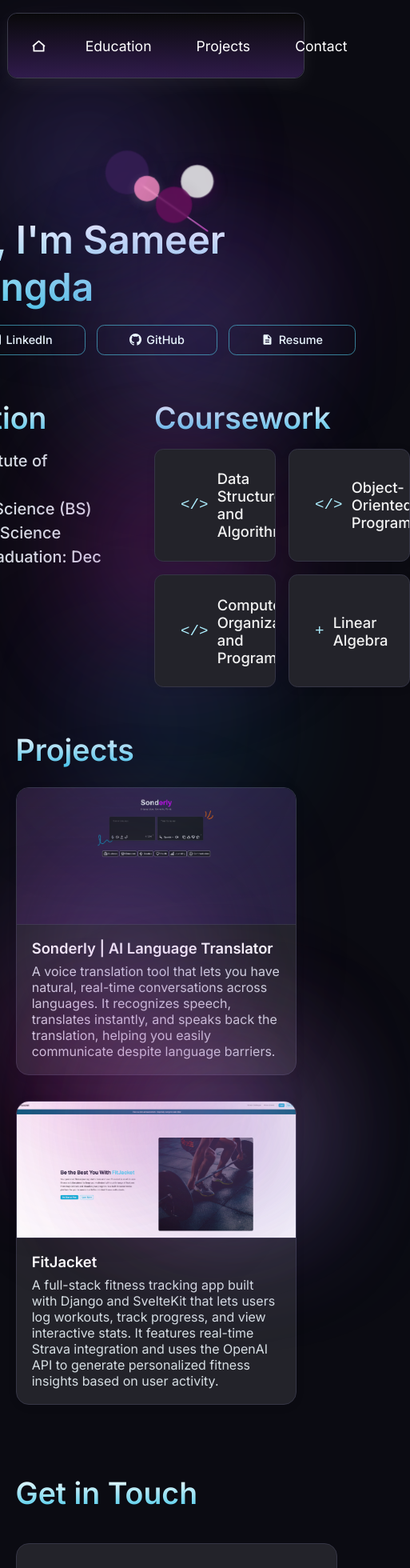
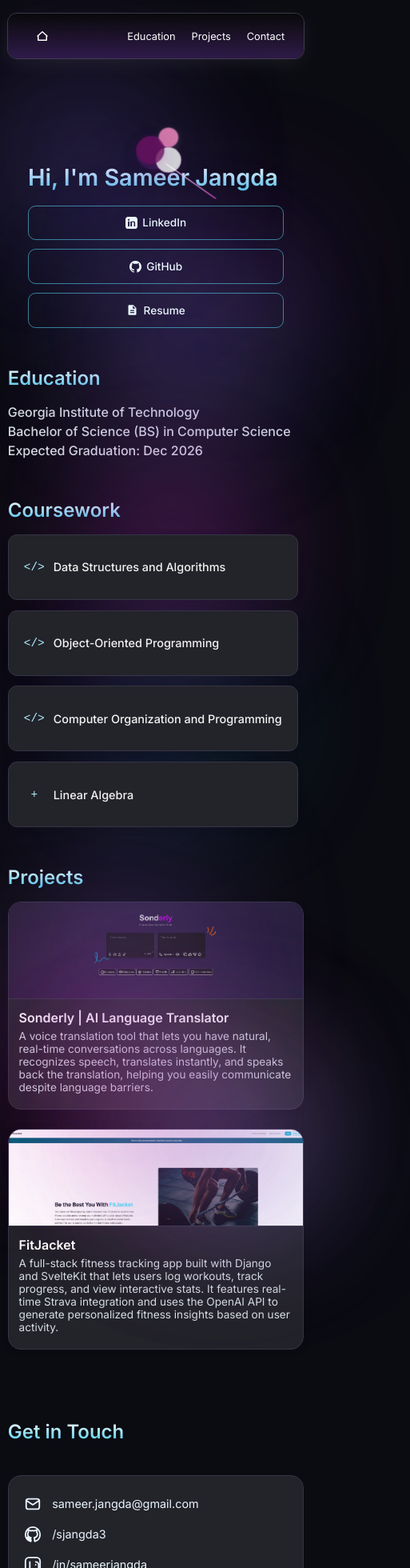
Before and after one commit to sjangda3/personal-website, a SvelteKit app: page / in a window 390 px wide. Shown: the top 1960 px of the page at 80% size, 513 px wide, since content can reach past the window. Built offline with nearby package versions, Linux system fonts and the light colour scheme.

Commit message:
mobile view formatting

```diff
--- a/src/app.css
+++ b/src/app.css
@@ -25,6 +25,24 @@
 h5 { font-size: 1.25rem; }
 h6 { font-size: 1.125rem; }
 
+@media (max-width: 768px) {
+  h1 { font-size: 2.2rem; }
+  h2 { font-size: 1.8rem; }
+  h3 { font-size: 1.5rem; }
+  h4 { font-size: 1.3rem; }
+  h5 { font-size: 1.1rem; }
+  h6 { font-size: 1rem; }
+}
+
+@media (max-width: 480px) {
+  h1 { font-size: 1.8rem; }
+  h2 { font-size: 1.5rem; }
+  h3 { font-size: 1.3rem; }
+  h4 { font-size: 1.1rem; }
+  h5 { font-size: 1rem; }
+  h6 { font-size: 0.9rem; }
+}
+
 p {
   color: #f3f3f3;
   font-size: 1.1rem;
@@ -32,10 +50,30 @@
   margin-bottom: 1rem;
 }
 
+@media (max-width: 768px) {
+  p {
+    font-size: 1rem;
+    line-height: 1.5;
+  }
+}
+
+@media (max-width: 480px) {
+  p {
+    font-size: 0.9rem;
+    line-height: 1.4;
+  }
+}
+
 hr {
   border: none;
   border-top: 1px solid rgba(255,255,255,0.2);
   margin: 2rem 0;
+}
+
+@media (max-width: 768px) {
+  hr {
+    margin: 1.5rem 0;
+  }
 }
 
 .main-content {
@@ -50,7 +88,29 @@
     width: 90%;
   }
 }
+@media (max-width: 768px) {
+  .main-content {
+    width: 95%;
+  }
+}
+@media (max-width: 480px) {
+  .main-content {
+    width: 98%;
+  }
+}
 
 html {
   scroll-padding-top: 4.5rem;
 }
+
+@media (max-width: 768px) {
+  html {
+    scroll-padding-top: 3.5rem;
+  }
+}
+
+@media (max-width: 480px) {
+  html {
+    scroll-padding-top: 3rem;
+  }
+}
--- a/src/lib/components/EducationSection.svelte
+++ b/src/lib/components/EducationSection.svelte
@@ -48,11 +48,27 @@
   min-height: 30vh;
   padding-top: 2rem;
 }
+@media (max-width: 768px) {
+  .education-section {
+    padding-top: 1.5rem;
+  }
+}
 .education-grid {
   display: flex;
   gap: 3.5rem;
   align-items: flex-start;
   justify-content: center;
+}
+@media (max-width: 900px) {
+  .education-grid {
+    flex-direction: column;
+    gap: 2rem;
+  }
+}
+@media (max-width: 768px) {
+  .education-grid {
+    gap: 1.5rem;
+  }
 }
 .education-left {
   flex: 1 1 0;
@@ -77,6 +93,12 @@
   align-items: stretch;
   transition: transform 0.3s ease;
 }
+@media (max-width: 768px) {
+  .coursework-grid {
+    grid-template-columns: 1fr;
+    gap: 0.8rem;
+  }
+}
 .course-card {
   background: #23232a;
   color: #f3f3f3;
@@ -96,6 +118,20 @@
   position: relative;
   overflow: hidden;
 }
+@media (max-width: 768px) {
+  .course-card {
+    padding: 1.2rem 1.5rem;
+    font-size: 1rem;
+    min-height: 3.5rem;
+  }
+}
+@media (max-width: 480px) {
+  .course-card {
+    padding: 1rem 1.2rem;
+    font-size: 0.9rem;
+    min-height: 3rem;
+  }
+}
 
 .card-front, .card-back {
   display: flex;
@@ -113,6 +149,22 @@
   bottom: 1.6rem;
   opacity: 0;
   background: rgb(35, 35, 73);
+}
+@media (max-width: 768px) {
+  .card-back {
+    top: 1.2rem;
+    left: 1.5rem;
+    right: 1.5rem;
+    bottom: 1.2rem;
+  }
+}
+@media (max-width: 480px) {
+  .card-back {
+    top: 1rem;
+    left: 1.2rem;
+    right: 1.2rem;
+    bottom: 1rem;
+  }
 }
 
 .course-card:hover .card-front {
@@ -137,6 +189,18 @@
   align-items: center;
   justify-content: center;
 }
+@media (max-width: 768px) {
+  .course-icon {
+    font-size: 1rem;
+    width: 1.8rem;
+  }
+}
+@media (max-width: 480px) {
+  .course-icon {
+    font-size: 0.9rem;
+    width: 1.6rem;
+  }
+}
 
 .education-details {
   font-size: 1.25rem;
@@ -144,6 +208,16 @@
   margin-top: 0.3rem;
   font-weight: 500;
   line-height: 1.5;
+}
+@media (max-width: 768px) {
+  .education-details {
+    font-size: 1.1rem;
+  }
+}
+@media (max-width: 480px) {
+  .education-details {
+    font-size: 1rem;
+  }
 }
 .section-heading {
   font-family: 'Inter', sans-serif;
@@ -155,4 +229,14 @@
   -webkit-text-fill-color: transparent;
   background-clip: text;
 }
+@media (max-width: 768px) {
+  .section-heading {
+    font-size: 1.8rem;
+  }
+}
+@media (max-width: 480px) {
+  .section-heading {
+    font-size: 1.5rem;
+  }
+}
 </style>
--- a/src/lib/components/Navbar.svelte
+++ b/src/lib/components/Navbar.svelte
@@ -62,6 +62,20 @@
   margin-left: auto;
   margin-right: auto;
 }
+@media (max-width: 768px) {
+  .navbar {
+    width: 98vw;
+    height: 4rem;
+    top: 0.5rem;
+  }
+}
+@media (max-width: 480px) {
+  .navbar {
+    width: 99vw;
+    height: 3.5rem;
+    top: 0.25rem;
+  }
+}
 .navbar-bg {
   /* All styles are inline for dynamic border-radius */
 }
@@ -73,6 +87,16 @@
   width: 100%;
   padding: 1.25rem 2.5rem;
 }
+@media (max-width: 768px) {
+  .navbar-content {
+    padding: 1rem 1.5rem;
+  }
+}
+@media (max-width: 480px) {
+  .navbar-content {
+    padding: 0.75rem 1rem;
+  }
+}
 .navbar-title {
   color: #fff;
   font-size: 1.1rem;
@@ -83,9 +107,24 @@
   display: flex;
   align-items: center;
 }
+@media (max-width: 480px) {
+  .navbar-title {
+    padding: 0.5rem 0.75rem;
+  }
+}
 .navbar-links {
   display: flex;
   gap: 1rem;
+}
+@media (max-width: 768px) {
+  .navbar-links {
+    gap: 0.5rem;
+  }
+}
+@media (max-width: 480px) {
+  .navbar-links {
+    gap: 0.25rem;
+  }
 }
 .navbar-links a {
   color: #fff;
@@ -95,6 +134,18 @@
   border-radius: 3.5px;
   transition: background 0.2s, transform 0.18s cubic-bezier(0.4,0,0.2,1);
   font-weight: 400;
+}
+@media (max-width: 768px) {
+  .navbar-links a {
+    font-size: 0.9rem;
+    padding: 0.5rem 0.75rem;
+  }
+}
+@media (max-width: 480px) {
+  .navbar-links a {
+    font-size: 0.8rem;
+    padding: 0.4rem 0.5rem;
+  }
 }
 .navbar-links a:hover {
   background: rgba(225, 16, 159, 0.4);
@@ -110,6 +161,15 @@
   align-items: center;
   transition: background 0.2s, transform 0.18s cubic-bezier(0.4,0,0.2,1);
 }
+@media (max-width: 480px) {
+  .home-btn {
+    padding: 0.4rem;
+  }
+  .home-btn svg {
+    width: 18px;
+    height: 18px;
+  }
+}
 .home-btn:hover {
   background: rgba(225, 16, 159, 0.4);
   transform: scale(1.1);
--- a/src/lib/components/ProjectsSection.svelte
+++ b/src/lib/components/ProjectsSection.svelte
@@ -28,11 +28,27 @@
   min-height: 40vh;
   padding-top: 2rem;
 }
+@media (max-width: 768px) {
+  .projects-section {
+    padding-top: 1.5rem;
+  }
+}
 .projects-grid {
   display: grid;
   grid-template-columns: 1fr 1fr;
   gap: 2rem;
   margin-top: 1.5rem;
+}
+@media (max-width: 900px) {
+  .projects-grid {
+    grid-template-columns: 1fr;
+  }
+}
+@media (max-width: 768px) {
+  .projects-grid {
+    gap: 1.5rem;
+    margin-top: 1rem;
+  }
 }
 .project-card {
   text-decoration: none;
@@ -59,6 +75,16 @@
   background: #19191b;
   border-bottom: 1px solid #353545;
 }
+@media (max-width: 768px) {
+  .project-img {
+    height: 140px;
+  }
+}
+@media (max-width: 480px) {
+  .project-img {
+    height: 120px;
+  }
+}
 .project-title {
   font-family: 'Inter', sans-serif;
   font-weight: 600;
@@ -66,11 +92,35 @@
   color: #fff;
   margin: 1.1rem 1.2rem 0.5rem 1.2rem;
 }
+@media (max-width: 768px) {
+  .project-title {
+    font-size: 1.05rem;
+    margin: 1rem 1rem 0.4rem 1rem;
+  }
+}
+@media (max-width: 480px) {
+  .project-title {
+    font-size: 1rem;
+    margin: 0.8rem 0.8rem 0.3rem 0.8rem;
+  }
+}
 .project-desc {
   font-family: 'Inter', sans-serif;
   font-size: 1rem;
   color: #d7dfe4;
   margin: 0 1.2rem;
+}
+@media (max-width: 768px) {
+  .project-desc {
+    font-size: 0.9rem;
+    margin: 0 1rem;
+  }
+}
+@media (max-width: 480px) {
+  .project-desc {
+    font-size: 0.85rem;
+    margin: 0 0.8rem;
+  }
 }
 .section-heading {
   font-family: 'Inter', sans-serif;
@@ -83,6 +133,16 @@
   background-clip: text;
   margin-bottom: 0.5rem;
 }
+@media (max-width: 768px) {
+  .section-heading {
+    font-size: 1.8rem;
+  }
+}
+@media (max-width: 480px) {
+  .section-heading {
+    font-size: 1.5rem;
+  }
+}
 @media (max-width: 900px) {
   .projects-grid {
     grid-template-columns: 1fr;
--- a/src/routes/+page.svelte
+++ b/src/routes/+page.svelte
@@ -10,6 +10,11 @@
     width: 90%;
   }
 }
+@media (max-width: 768px) {
+  .main-content {
+    width: 95%;
+  }
+}
 .sameer-heading {
   font-family: 'Inter', sans-serif;
   font-weight: 600;
@@ -20,20 +25,46 @@
   -webkit-text-fill-color: transparent;
   background-clip: text;
 }
+@media (max-width: 768px) {
+  .sameer-heading {
+    font-size: 2.2rem;
+  }
+}
+@media (max-width: 480px) {
+  .sameer-heading {
+    font-size: 1.8rem;
+  }
+}
 .section-heading {
   font-family: 'Inter', sans-serif;
   font-weight: 575;
   font-size: 2.35rem;
   background: linear-gradient(180deg, #ffffff,rgb(68, 200, 233));
   color: transparent;
-  -webkit-background-clip: text;x
+  -webkit-background-clip: text;
   -webkit-text-fill-color: transparent;
   background-clip: text;
+}
+@media (max-width: 768px) {
+  .section-heading {
+    font-size: 1.8rem;
+  }
+}
+@media (max-width: 480px) {
+  .section-heading {
+    font-size: 1.5rem;
+  }
 }
 .intro-buttons {
   display: flex;
   gap: .9rem;
   margin-top: 1.1rem;
+}
+@media (max-width: 768px) {
+  .intro-buttons {
+    flex-direction: column;
+    gap: 0.7rem;
+  }
 }
 .intro-btn {
   display: flex;
@@ -52,6 +83,13 @@
   cursor: pointer;
   position: relative;
   overflow: hidden;
+}
+@media (max-width: 768px) {
+  .intro-btn {
+    padding: 0.8rem 1.5rem;
+    font-size: 0.85rem;
+    justify-content: center;
+  }
 }
 .intro-btn:hover, .intro-btn:focus {
   border-color: rgba(83, 203, 233, 1);
@@ -73,6 +111,17 @@
   transition: all 0.3s cubic-bezier(0.4, 0, 0.2, 1);
   position: relative;
   overflow: hidden;
+}
+@media (max-width: 768px) {
+  .contact-card {
+    padding: 1.8rem 1.5rem;
+    gap: 1rem;
+  }
+}
+@media (max-width: 480px) {
+  .contact-card {
+    padding: 1.5rem 1rem;
+  }
 }
 
 .contact-card::before {
@@ -106,6 +155,18 @@
   position: relative;
   z-index: 1;
 }
+@media (max-width: 768px) {
+  .contact-row {
+    font-size: 1rem;
+    gap: 0.8rem;
+  }
+}
+@media (max-width: 480px) {
+  .contact-row {
+    font-size: 0.9rem;
+    gap: 0.6rem;
+  }
+}
 
 .contact-card:hover .contact-row {
   transform: translateX(8px);
@@ -117,6 +178,11 @@
   justify-content: center;
   min-width: 2.2rem;
   transition: transform 0.3s ease;
+}
+@media (max-width: 480px) {
+  .contact-icon {
+    min-width: 1.8rem;
+  }
 }
 
 .contact-card:hover .contact-icon {
@@ -130,6 +196,16 @@
   font-size: 1.18rem;
   transition: all 0.2s ease;
   position: relative;
+}
+@media (max-width: 768px) {
+  .contact-link {
+    font-size: 1rem;
+  }
+}
+@media (max-width: 480px) {
+  .contact-link {
+    font-size: 0.9rem;
+  }
 }
 
 .contact-link::after {
@@ -312,6 +388,26 @@
     transform: scale(0.9);
   }
 }
+@media (max-width: 768px) {
+  .intro-grid {
+    gap: 1.5rem;
+  }
+  .color-palette {
+    width: 180px;
+    height: 120px;
+    transform: scale(0.8);
+  }
+}
+@media (max-width: 480px) {
+  .intro-grid {
+    gap: 1rem;
+  }
+  .color-palette {
+    width: 150px;
+    height: 100px;
+    transform: scale(0.7);
+  }
+}
 </style>
 
 <script>
```
Also changed, not shown: 1 other file (tests, documents, lock files or other folders).
